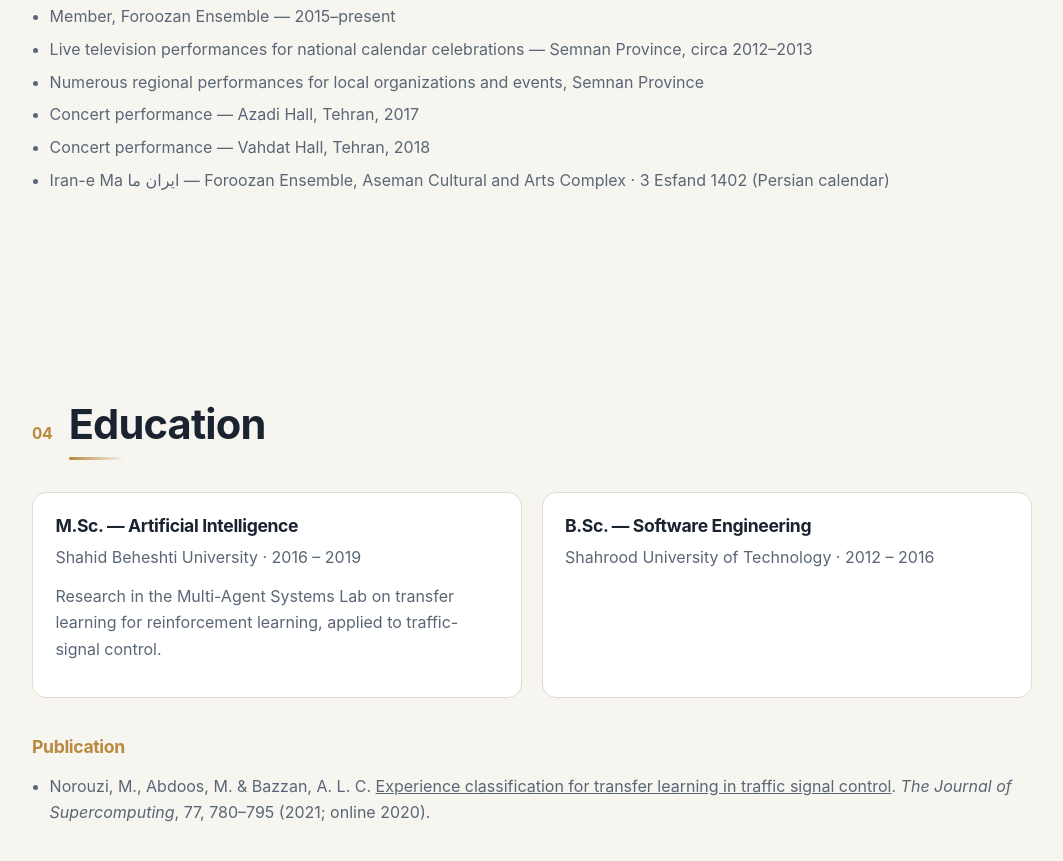
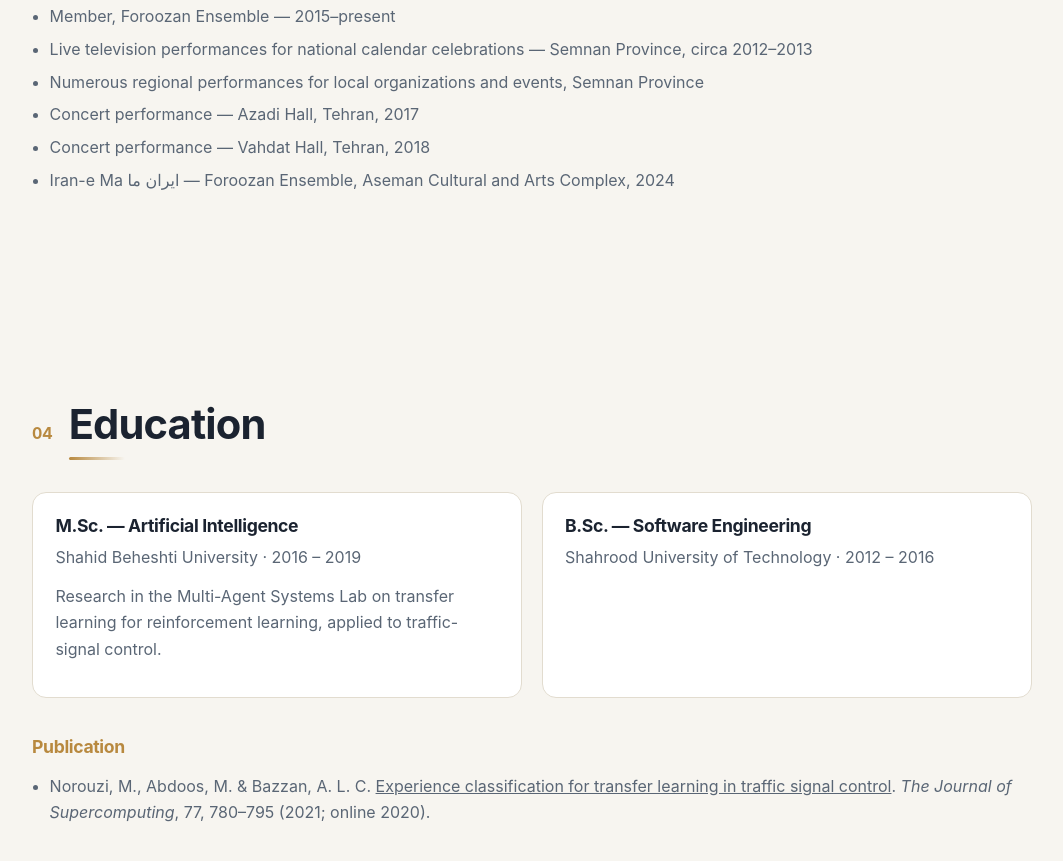
Before and after one commit to mojtabanorouzie/mojtabanorouzie.github.io, a plain HTML site: page index.html in a window 1280 px wide. Shown: the part 5701-6562 px from the top of the page, without its empty margins (108-1171 px from the left). Drawn offline with Linux system fonts and the light colour scheme; no server answers.

Commit message:
Match Iran-e Ma highlight date to Gregorian year format

```diff
--- a/index.html
+++ b/index.html
@@ -294,7 +294,7 @@
         <li>Numerous regional performances for local organizations and events, Semnan Province</li>
         <li>Concert performance — Azadi Hall, Tehran, 2017</li>
         <li>Concert performance — Vahdat Hall, Tehran, 2018</li>
-        <li>Iran-e Ma <span lang="fa" dir="rtl">ایران ما</span> — Foroozan Ensemble, Aseman Cultural and Arts Complex · 3 Esfand 1402 (Persian calendar)</li>
+        <li>Iran-e Ma <span lang="fa" dir="rtl">ایران ما</span> — Foroozan Ensemble, Aseman Cultural and Arts Complex, 2024</li>
       </ul>
 
     </section>
```
